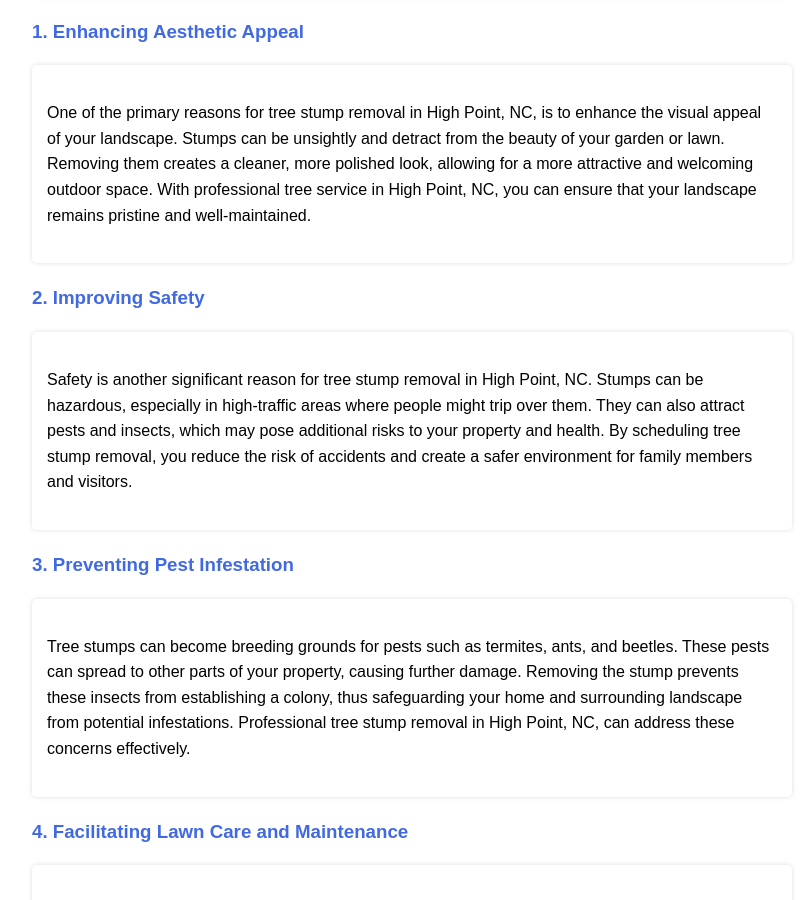
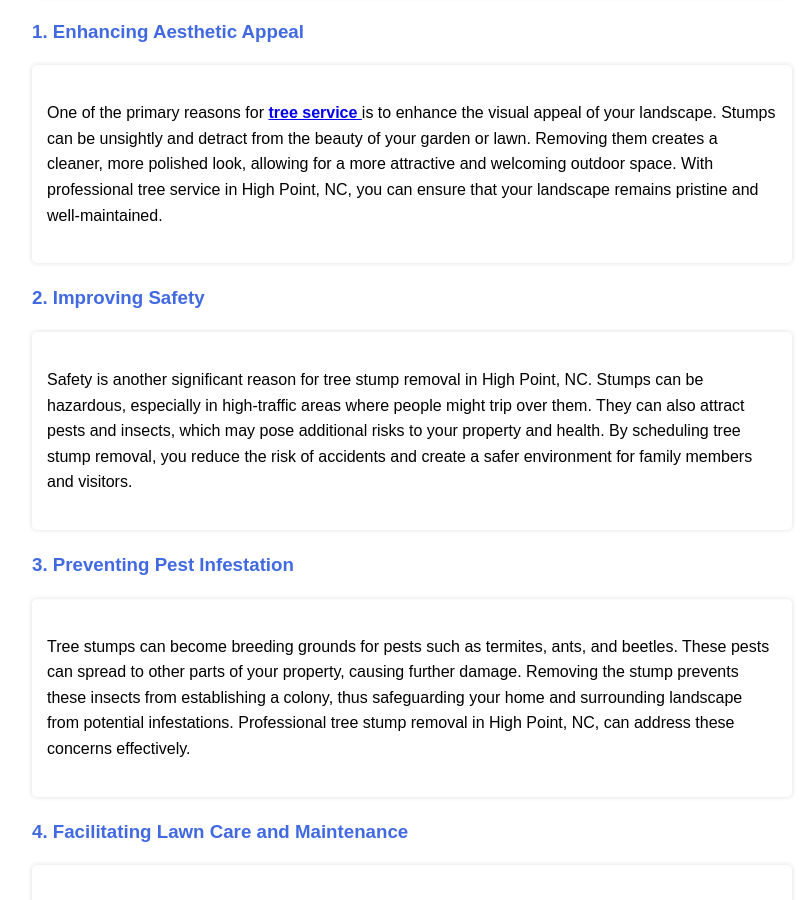
Before and after one commit to piedmont121/Piedmont-Tree, a plain HTML site: page index.html in a window 1280 px wide. Shown: the part 1240-2140 px from the top of the page, without its empty margins (228-1034 px from the left). Drawn offline with Linux system fonts and the light colour scheme.

Commit message:
Update index.html

```diff
--- a/index.html
+++ b/index.html
@@ -128,7 +128,7 @@
                 <li>
                     <h3>1. Enhancing Aesthetic Appeal</h3>
                     <div class="paragraph-box">
-                        <p>One of the primary reasons for tree stump removal in High Point, NC, is to enhance the visual appeal of your landscape. Stumps can be unsightly and detract from the beauty of your garden or lawn. Removing them creates a cleaner, more polished look, allowing for a more attractive and welcoming outdoor space. With professional tree service in High Point, NC, you can ensure that your landscape remains pristine and well-maintained.</p>
+                        <p>One of the primary reasons for <B><a href="https://piedmonttreeservicellc.com/">tree service </a></B> is to enhance the visual appeal of your landscape. Stumps can be unsightly and detract from the beauty of your garden or lawn. Removing them creates a cleaner, more polished look, allowing for a more attractive and welcoming outdoor space. With professional tree service in High Point, NC, you can ensure that your landscape remains pristine and well-maintained.</p>
                     </div>
                 </li>
                 <li>
```
